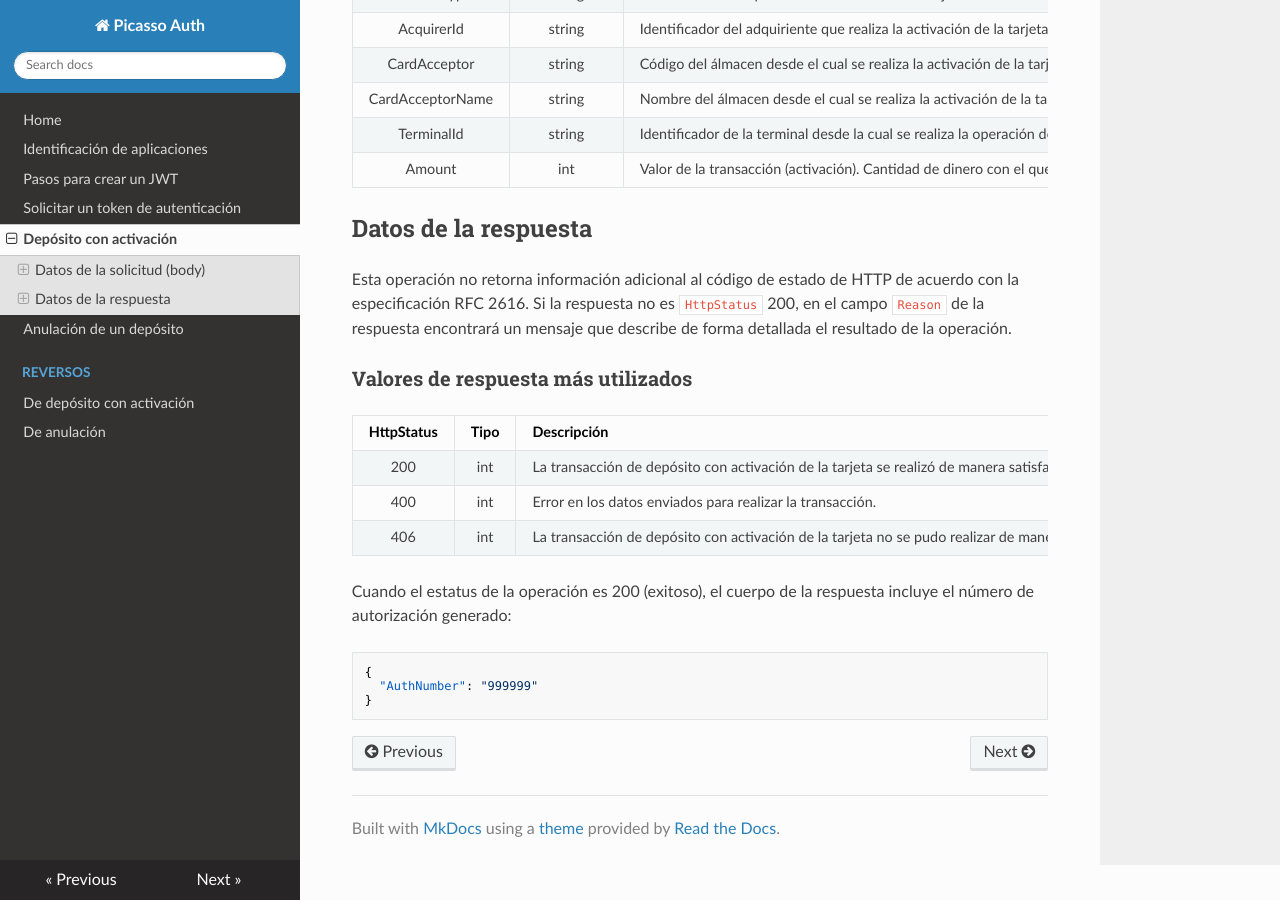
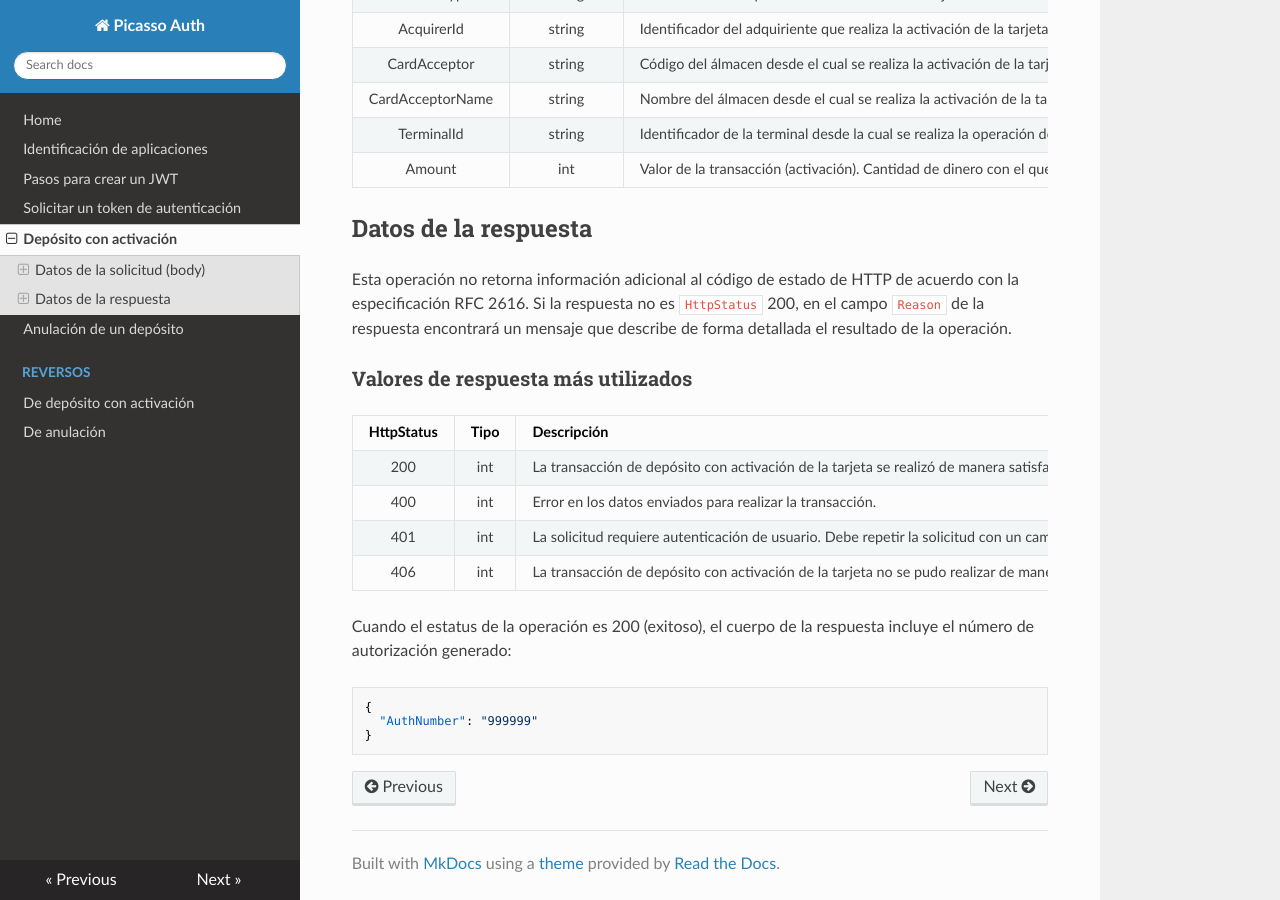
Before and after one commit to Picasso-api/Evertec-API, an MkDocs documentation site: the page built from docs/Deposit.md, in a window 1280 px wide and 900 px high, scrolled down 719 px. Built offline with MkDocs 1.6.1, drawn with Linux system fonts in a browser that asks for light colours; nearby versions of some CDN libraries.

Commit message:
Update Deposit.md

```diff
--- a/docs/Deposit.md
+++ b/docs/Deposit.md
@@ -44,6 +44,7 @@ HttpStatus | Tipo | Descripción
 :---: | :--------: | ------------
 200 | int | La transacción de depósito con activación de la tarjeta se realizó de manera satisfactoria.
 400 | int | Error en los datos enviados para realizar la transacción.
+401 | int | La solicitud requiere autenticación de usuario. Debe repetir la solicitud con un campo de encabezado de autorización adecuado con las credenciales de autorización provistas.
 406 | int | La transacción de depósito con activación de la tarjeta no se pudo realizar de manera satisfactoria.
 
 Cuando el estatus de la operación es 200 (exitoso), el cuerpo de la respuesta incluye el número de autorización generado:
```
